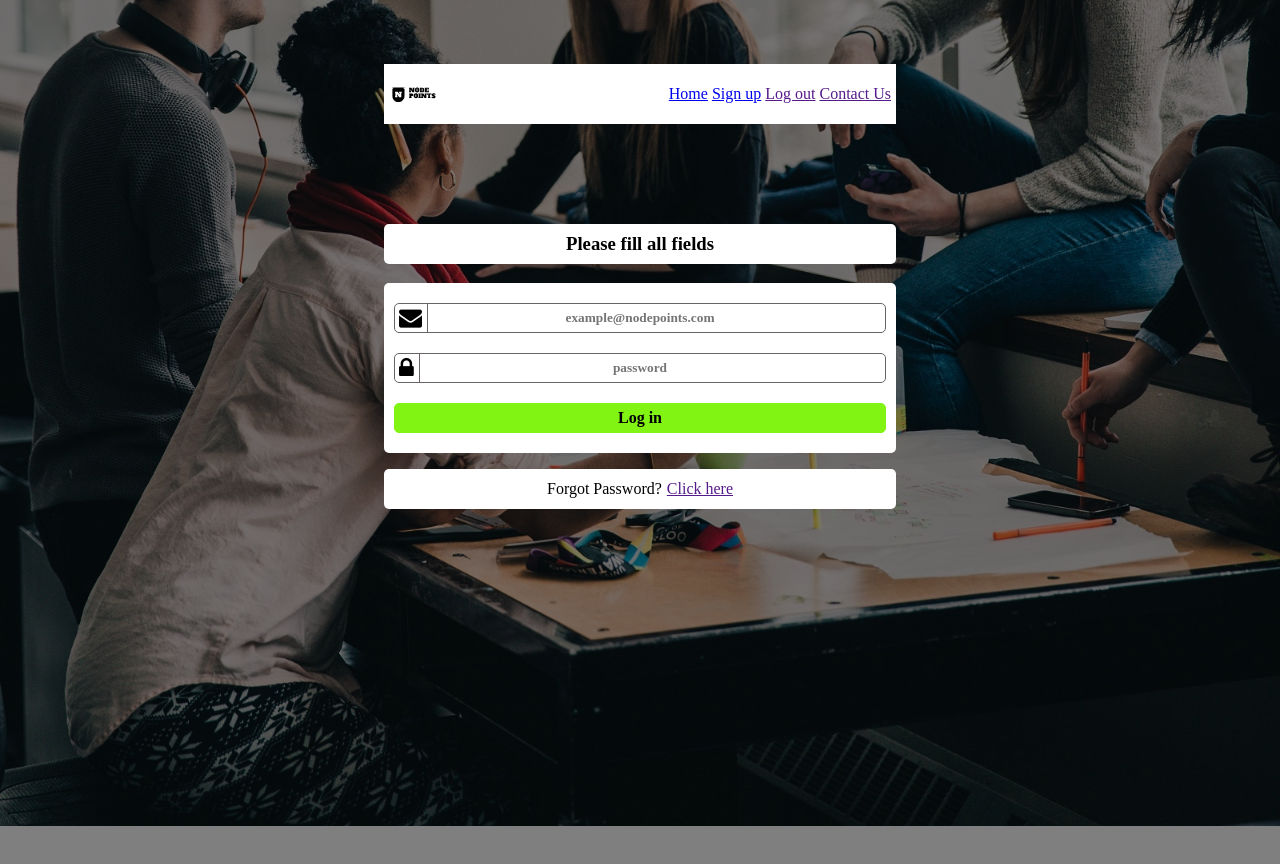
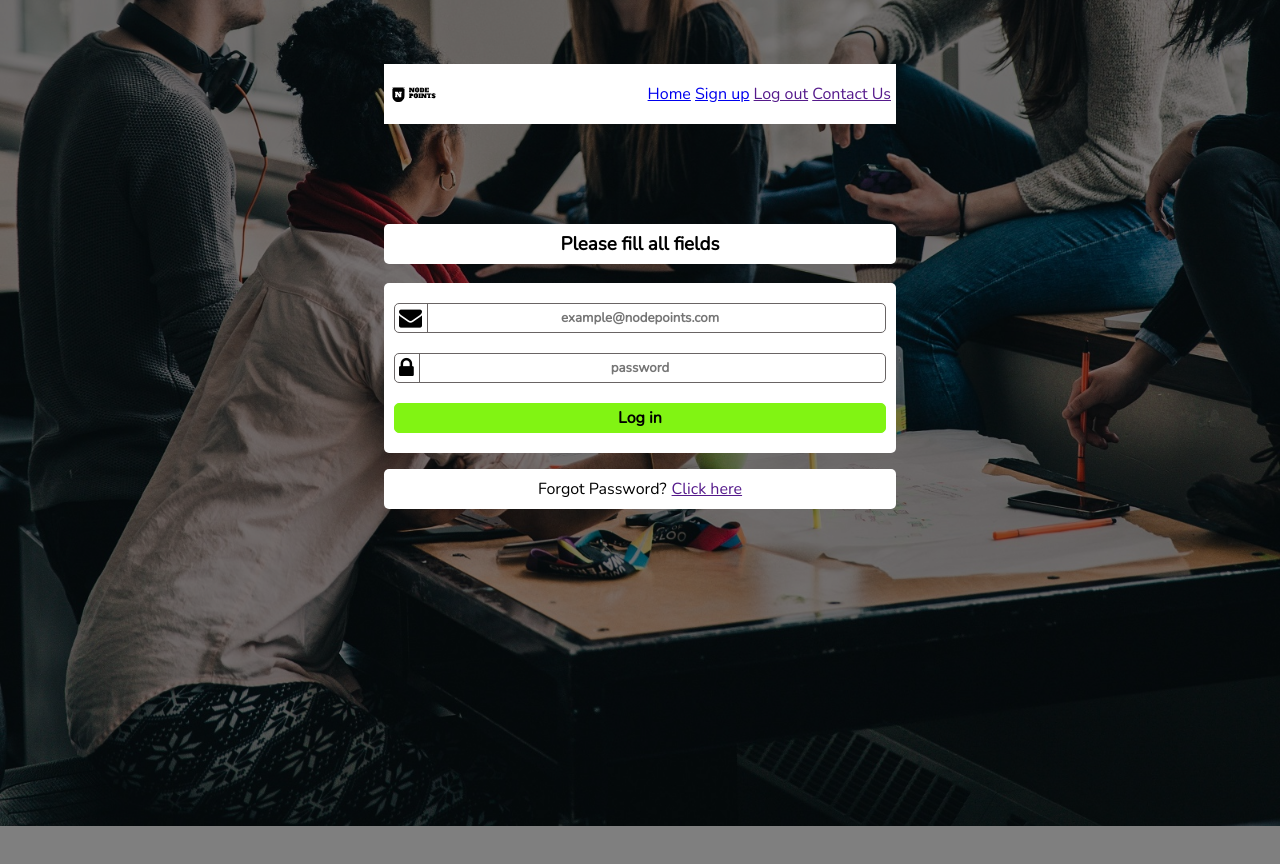
Before and after one commit to thislekan/portal, a website: page client/public/login.html in a window 1280 px wide. Drawn offline with nearby package versions, Linux system fonts and the light colour scheme.

Commit message:
Fixing bugs and UI

```diff
--- a/client/public/login.html
+++ b/client/public/login.html
@@ -8,8 +8,7 @@
 
     <link rel="stylesheet" href="../styles/signup.css">
     <link rel="stylesheet" href="https://maxcdn.bootstrapcdn.com/font-awesome/4.7.0/css/font-awesome.min.css">
-    <link href="https://fonts.googleapis.com/css?family=Merriweather" rel="stylesheet">
-    <link href="https://fonts.googleapis.com/css?family=Quicksand" rel="stylesheet">
+    <link href="https://fonts.googleapis.com/css?family=Nunito" rel="stylesheet">
 </head>
 
 <body>
```
Also changed, not shown: client/index.html (+1 -2 lines), client/public/private/courses.html (+1 -2 lines), client/public/private/dash.html (+1 -2 lines), client/public/private/notify.html (+1 -2 lines), client/public/private/profile.html (+1 -2 lines), client/public/reset.html (+1 -2 lines), client/public/signup.html (+1 -2 lines).
